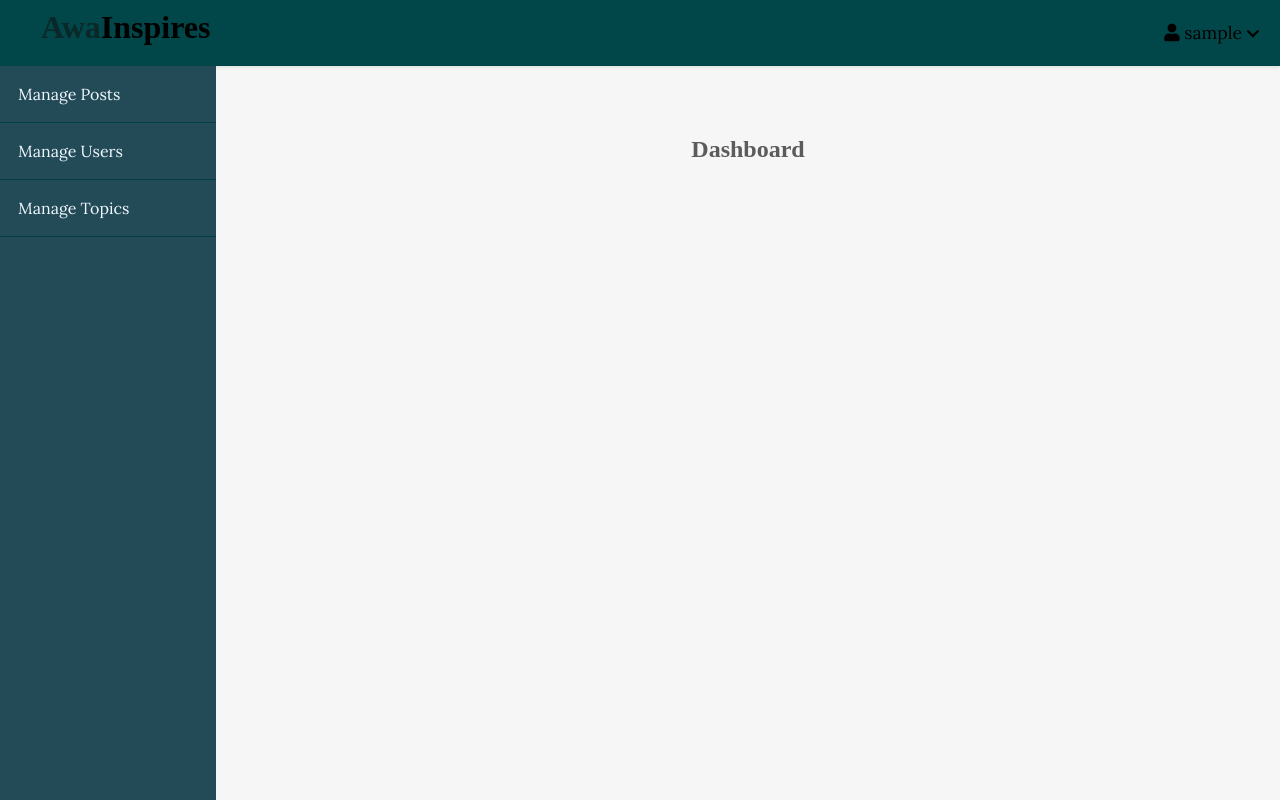
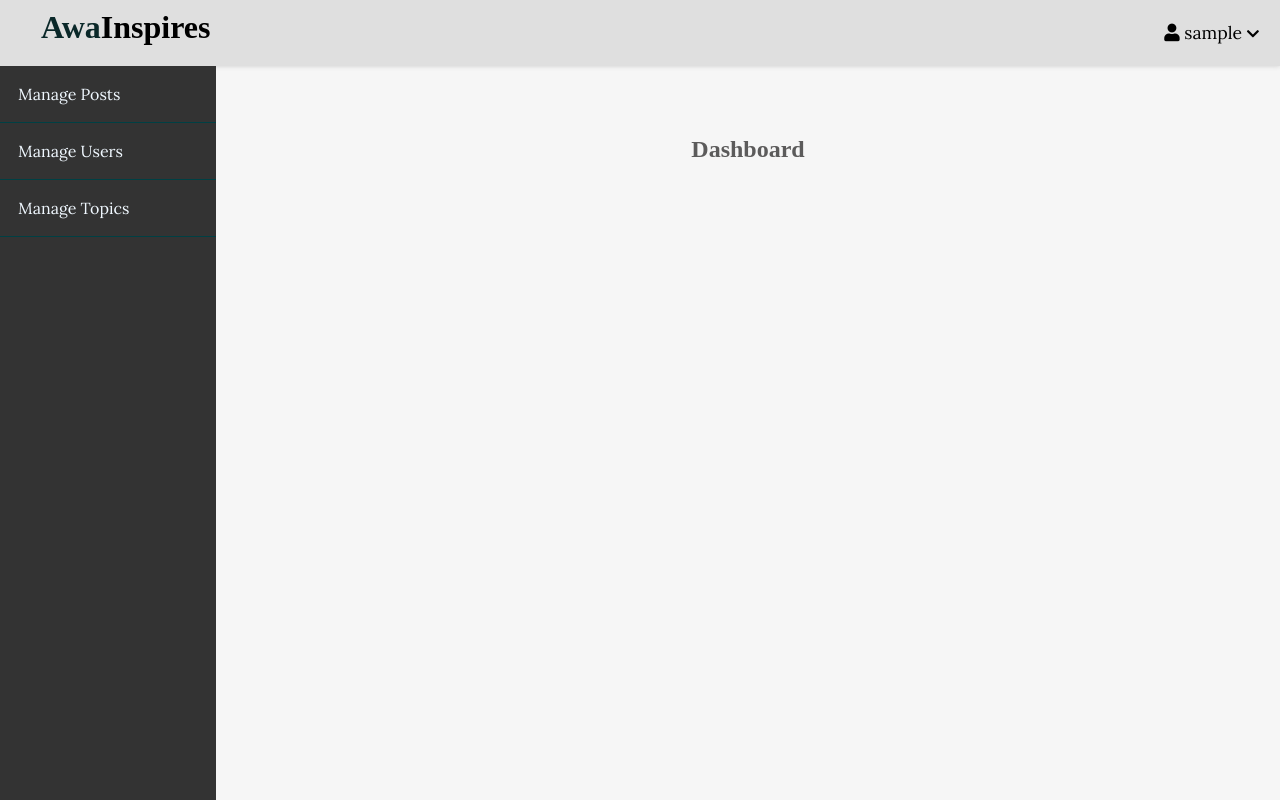
Before and after one commit to nkusikevin/SchoolBlogProject, a PHP site: page /admin/dashboard.php in a window 1280 px wide. Run offline with PHP 8.4, Linux system fonts and the light colour scheme; the visitor is signed in with stand-in values (Sample User, id 1); data that the repository does not hold is empty; some libraries are stand-ins or nearby versions; some web fonts are replaced.

Commit message:
realproject

```diff
--- a/assets/css/admin.css
+++ b/assets/css/admin.css
@@ -1,5 +1,5 @@
 header {
-	background: #01474a;
+	background: #dfdfdf;
 }
 
 .admin-wrapper {
@@ -10,7 +10,7 @@ header {
 .admin-wrapper .left-sidebar {
 	flex: 2;
 	height: 100%;
-	background: #234a57;
+	background: #333;
 }
 
 .admin-wrapper .left-sidebar ul {
@@ -27,7 +27,8 @@ header {
 }
 
 .admin-wrapper .left-sidebar ul li a:hover {
-	background: #004044;
+	background: #ffffff;
+	color: #333;
 }
 
 .admin-wrapper .admin-content {
```
